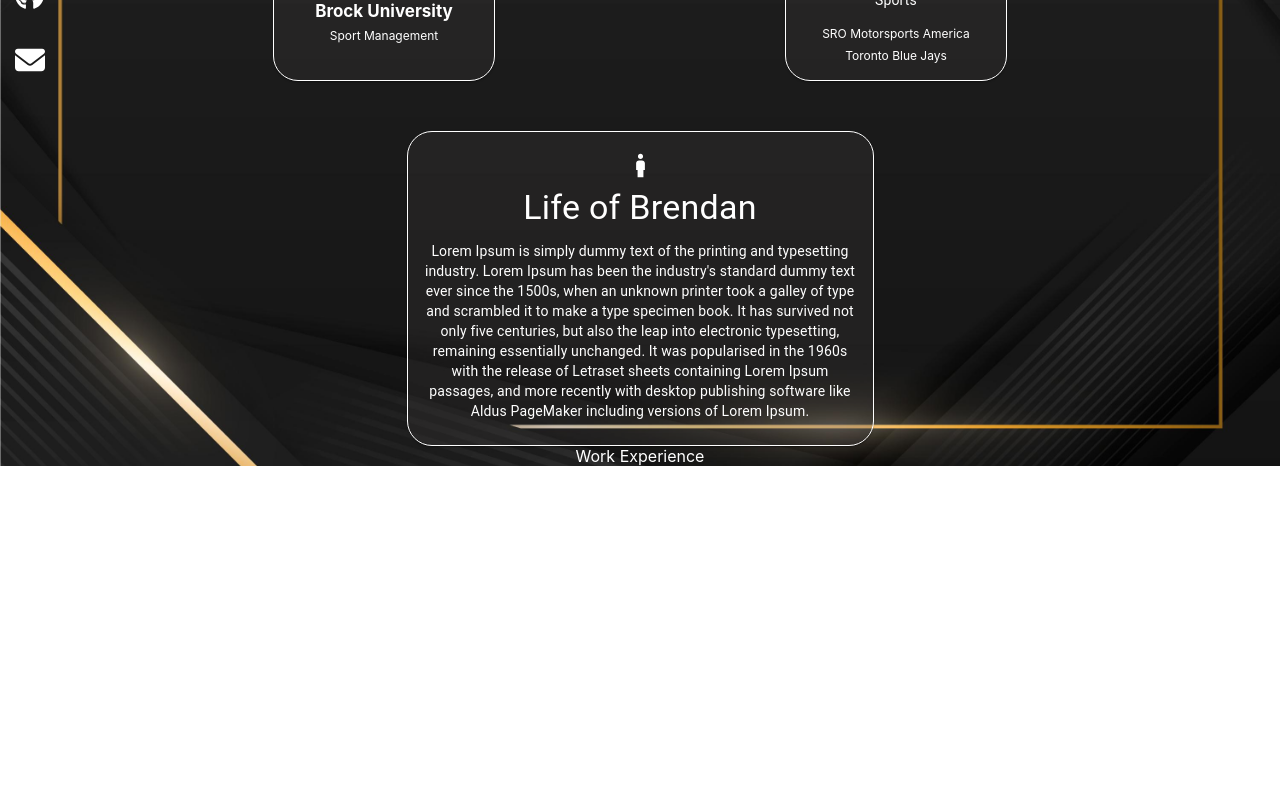
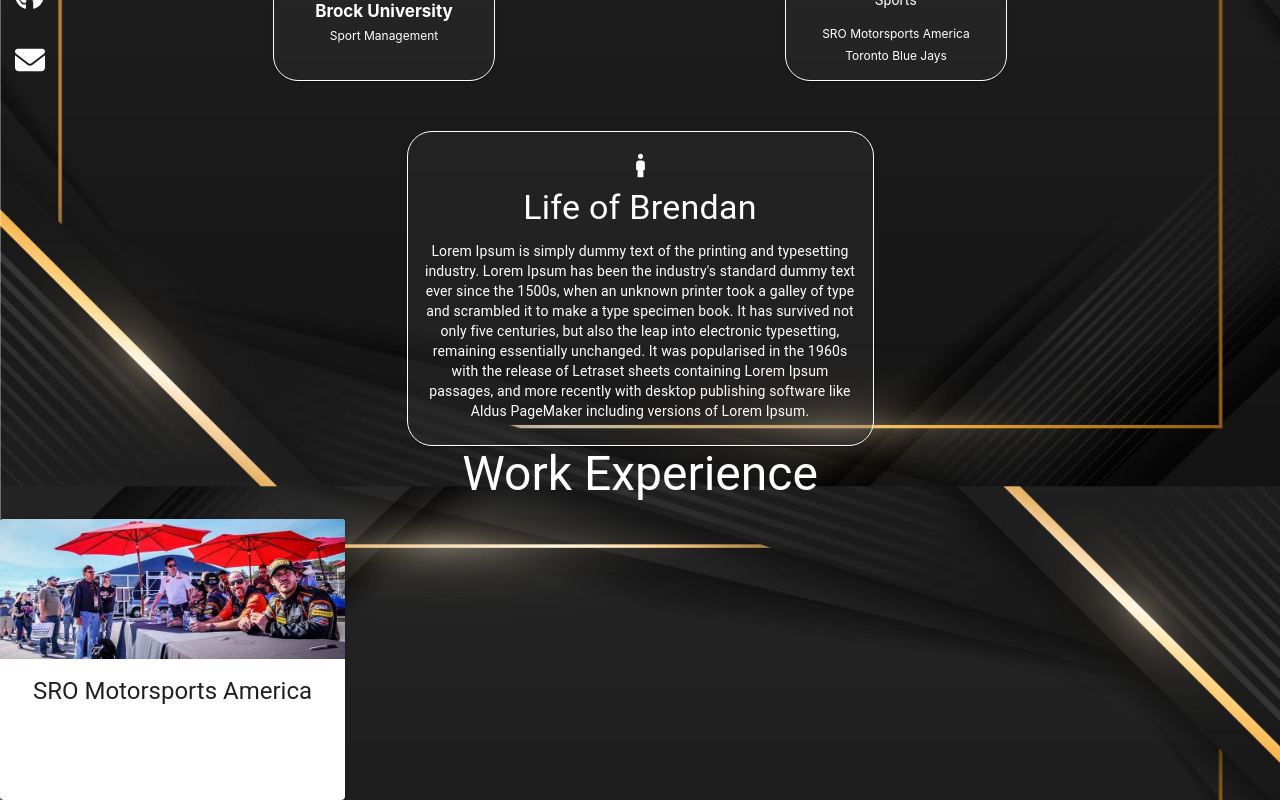
Before and after one commit to woobrendan/personal-portfolio, a React (Create React App) app in the folder portfolio/: page / in a window 1280 px wide. Shown: the part 367-1167 px from the top of the page. Before the commit the page ends 833 px from the top, so only its background shows below. Built offline with nearby package versions, Linux system fonts and the light colour scheme.

Commit message:
set up template for first card

```diff
--- a/portfolio/src/components/experience.js
+++ b/portfolio/src/components/experience.js
@@ -1,9 +1,32 @@
+import { Typography } from "@mui/material"
+import Card from '@mui/material/Card';
+import CardContent from '@mui/material/CardContent';
+import CardMedia from '@mui/material/CardMedia';
+import autograph from '../images/Laguna-Autograph.jpg'
+
 export default function Experience () {
   return (
     <div className="experience-container">
-      <>
-      Work Experience
-      </>
+      <Typography variant="h3" gutterBottom component="div">
+        Work Experience
+      </Typography>
+      <Card sx={{ maxWidth: 345 }}>
+      <CardMedia
+        component="img"
+        height="140"
+        image={autograph}
+        alt="green iguana"
+      />
+      <CardContent>
+        <Typography gutterBottom variant="h5" component="div">
+          SRO Motorsports America
+        </Typography>
+        <Typography variant="body2" color="text.secondary">
+          Lizards are a widespread group of squamate reptiles, with over 6,000
+          species, ranging across all continents except Antarctica
+        </Typography>
+      </CardContent>
+    </Card>
     </div>
   )
 }
```
